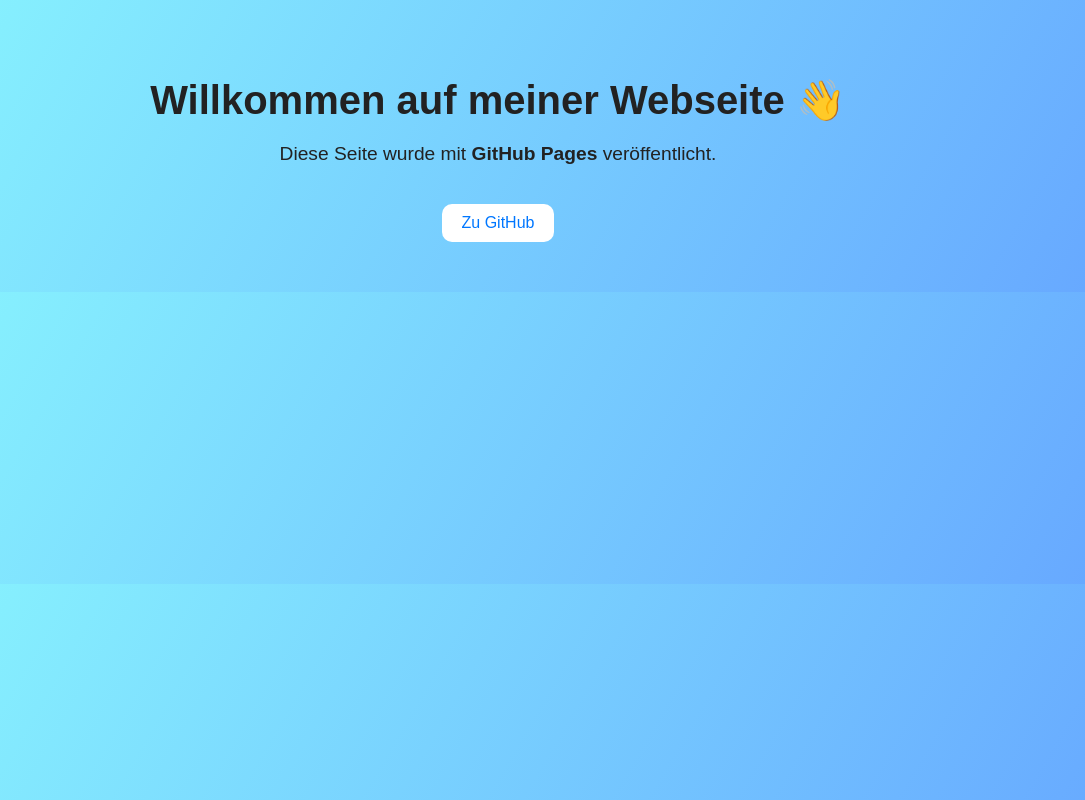
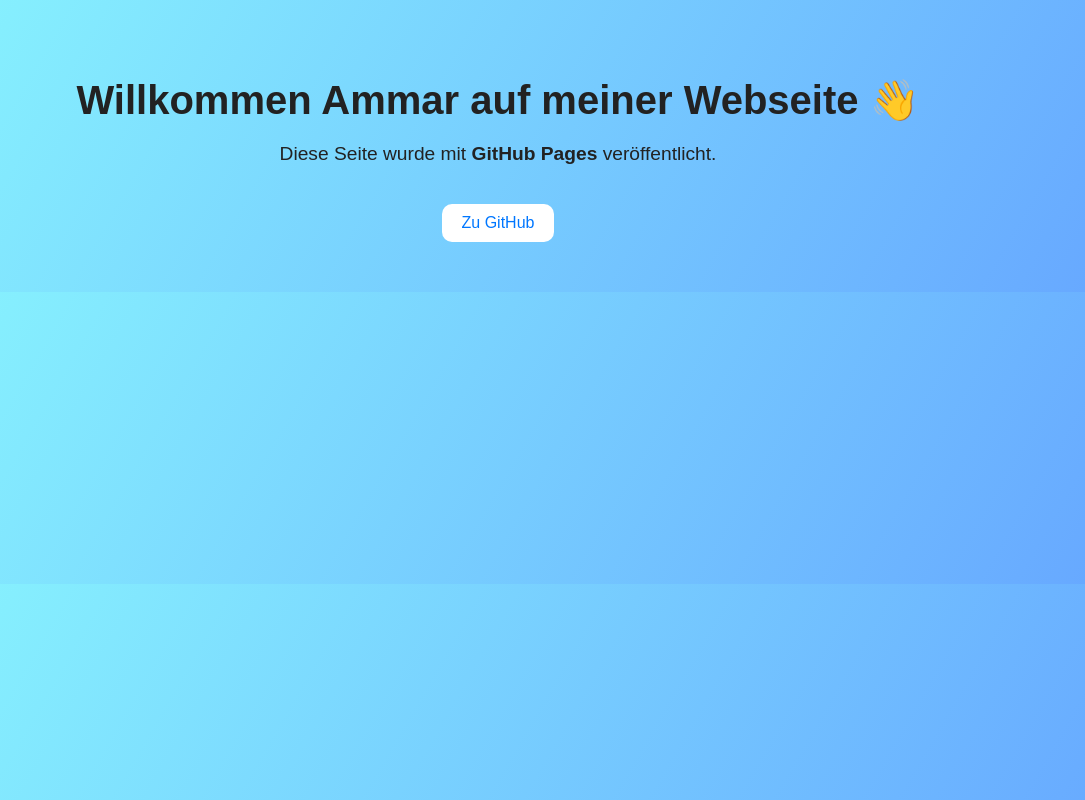
Before and after one commit to nananachii/nananachii.github.io, a plain HTML site: page index.html in a window 1280 px wide. Shown: the whole page, without its empty margins (142-1227 px from the left). Drawn offline with Linux system fonts and the light colour scheme.

Commit message:
Update header text to include 'Ammar'

```diff
--- a/index.html
+++ b/index.html
@@ -37,7 +37,7 @@
   </style>
 </head>
 <body>
-  <h1>Willkommen auf meiner Webseite 👋</h1>
+  <h1>Willkommen Ammar auf meiner Webseite 👋</h1>
   <p>Diese Seite wurde mit <strong>GitHub Pages</strong> veröffentlicht.</p>
   <a href="https://github.com/">Zu GitHub</a>
 </body>
```
